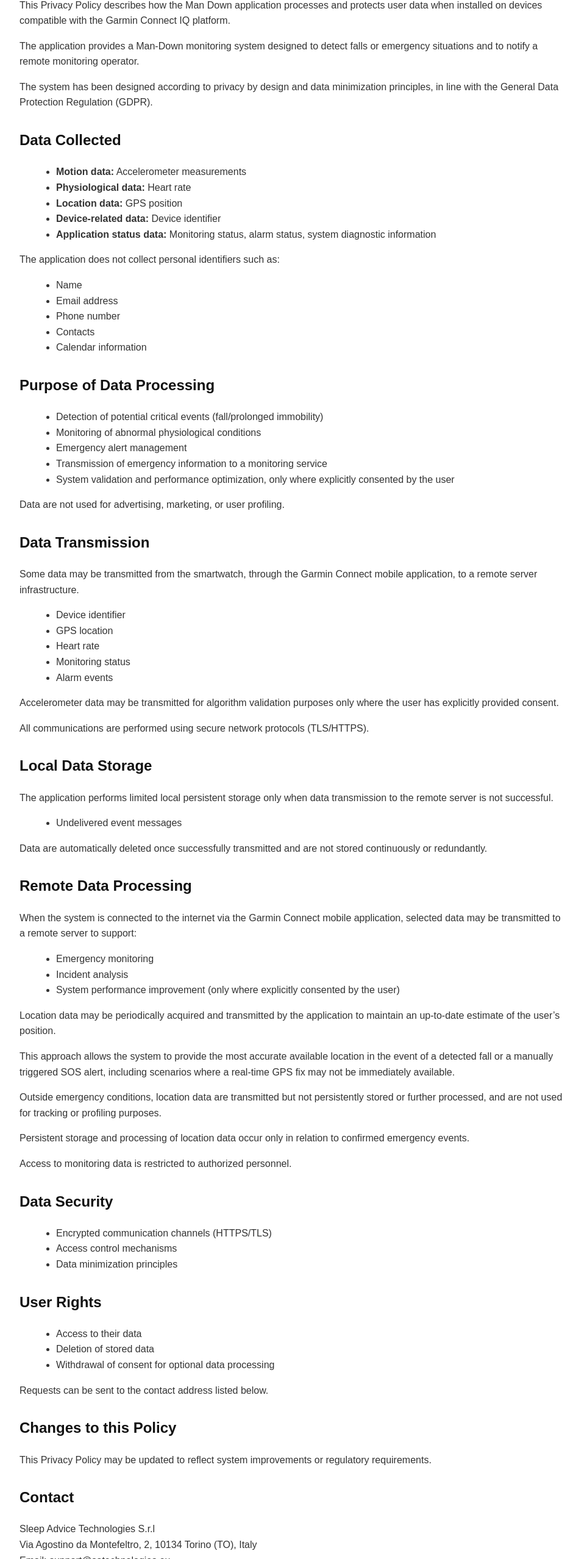
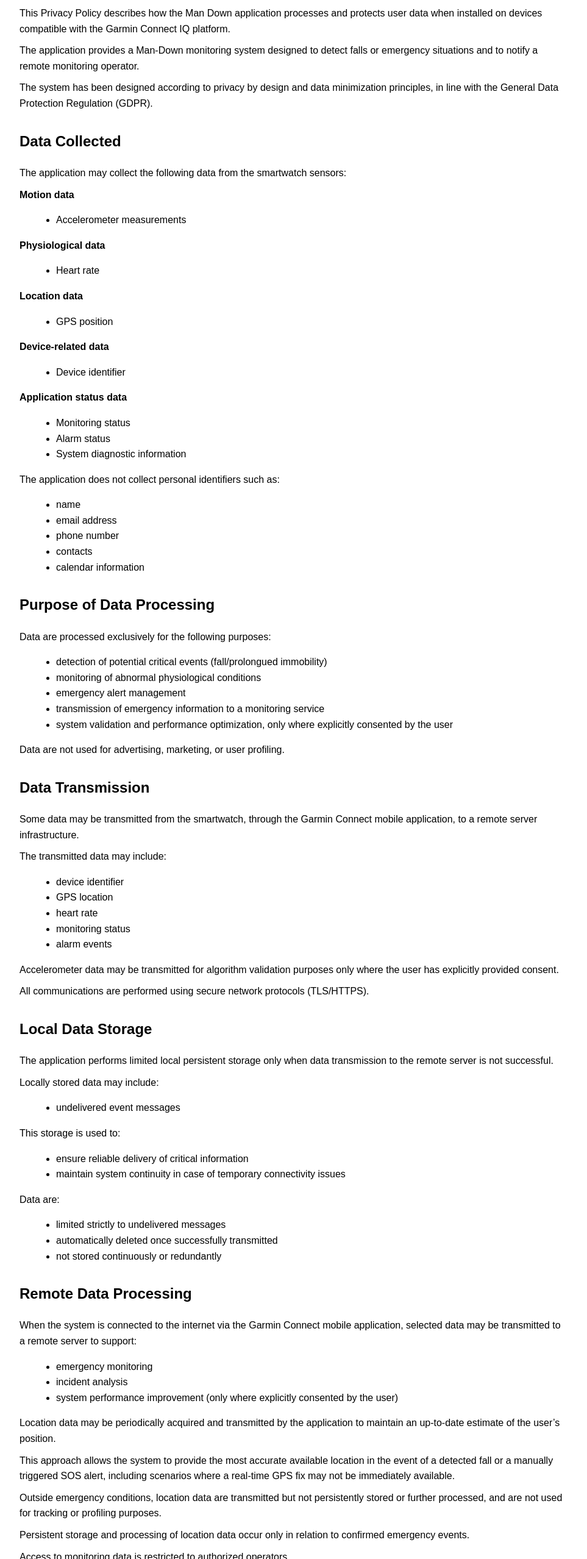
Before and after one commit to Sleep-Advice-Technologies-s-r-l/mandownCIQ-privacy, a plain HTML site: page index.html in a window 1280 px wide. Shown: the part 243-2800 px from the top of the page at 61% size, without its empty margins (158-1121 px from the left). Drawn offline with Linux system fonts and the light colour scheme.

Commit message:
Revise privacy policy and improve formatting
Updated privacy policy content and formatting.

```diff
--- a/index.html
+++ b/index.html
@@ -11,34 +11,29 @@
             margin: 40px auto;
             padding: 0 20px;
             line-height: 1.6;
-            color: #333;
-        }
-        h1, h2 {
-            color: #111;
+            color: #000;
         }
         h1 {
-            border-bottom: 2px solid #eee;
-            padding-bottom: 10px;
+            text-align: left;
+        }
+        h2 {
+            margin-top: 30px;
+        }
+        p {
+            margin: 10px 0;
         }
         ul {
             margin-left: 20px;
-        }
-        .section {
-            margin-top: 30px;
-        }
-        .footer {
-            margin-top: 50px;
-            font-size: 0.9em;
-            color: #666;
         }
     </style>
 </head>
 <body>
 
-<h1>Privacy Policy - Man Down</h1>
-<p><strong>Last update:</strong> March 2026</p>
+<h1>Privacy Policy</h1>
 
-<div class="section">
+<p><strong>Application Name:</strong> Man Down<br>
+<strong>Last update:</strong> March 2026</p>
+
 <h2>Introduction</h2>
 <p>
 This Privacy Policy describes how the Man Down application processes and protects user data when installed on devices compatible with the Garmin Connect IQ platform.
@@ -49,53 +44,70 @@
 <p>
 The system has been designed according to privacy by design and data minimization principles, in line with the General Data Protection Regulation (GDPR).
 </p>
-</div>
 
-<div class="section">
 <h2>Data Collected</h2>
+<p>The application may collect the following data from the smartwatch sensors:</p>
+
+<p><strong>Motion data</strong></p>
 <ul>
-<li><strong>Motion data:</strong> Accelerometer measurements</li>
-<li><strong>Physiological data:</strong> Heart rate</li>
-<li><strong>Location data:</strong> GPS position</li>
-<li><strong>Device-related data:</strong> Device identifier</li>
-<li><strong>Application status data:</strong> Monitoring status, alarm status, system diagnostic information</li>
+<li>Accelerometer measurements</li>
+</ul>
+
+<p><strong>Physiological data</strong></p>
+<ul>
+<li>Heart rate</li>
+</ul>
+
+<p><strong>Location data</strong></p>
+<ul>
+<li>GPS position</li>
+</ul>
+
+<p><strong>Device-related data</strong></p>
+<ul>
+<li>Device identifier</li>
+</ul>
+
+<p><strong>Application status data</strong></p>
+<ul>
+<li>Monitoring status</li>
+<li>Alarm status</li>
+<li>System diagnostic information</li>
 </ul>
 
 <p>The application does not collect personal identifiers such as:</p>
 <ul>
-<li>Name</li>
-<li>Email address</li>
-<li>Phone number</li>
-<li>Contacts</li>
-<li>Calendar information</li>
+<li>name</li>
+<li>email address</li>
+<li>phone number</li>
+<li>contacts</li>
+<li>calendar information</li>
 </ul>
-</div>
 
-<div class="section">
 <h2>Purpose of Data Processing</h2>
+<p>Data are processed exclusively for the following purposes:</p>
 <ul>
-<li>Detection of potential critical events (fall/prolonged immobility)</li>
-<li>Monitoring of abnormal physiological conditions</li>
-<li>Emergency alert management</li>
-<li>Transmission of emergency information to a monitoring service</li>
-<li>System validation and performance optimization, only where explicitly consented by the user</li>
+<li>detection of potential critical events (fall/prolongued immobility)</li>
+<li>monitoring of abnormal physiological conditions</li>
+<li>emergency alert management</li>
+<li>transmission of emergency information to a monitoring service</li>
+<li>system validation and performance optimization, only where explicitly consented by the user</li>
 </ul>
 
 <p>Data are not used for advertising, marketing, or user profiling.</p>
-</div>
 
-<div class="section">
 <h2>Data Transmission</h2>
 <p>
 Some data may be transmitted from the smartwatch, through the Garmin Connect mobile application, to a remote server infrastructure.
 </p>
 
+<p>The transmitted data may include:</p>
 <ul>
-<li>Device identifier</li>
+<li>device identifier</li>
 <li>GPS location</li>
-<li>Heart rate</li>
-<li>Monitoring status</li>
-<li>Alarm events</li>
+<li>heart rate</li>
+<li>monitoring status</li>
+<li>alarm events</li>
 </ul>
 
 <p>
@@ -105,33 +117,39 @@
 <p>
 All communications are performed using secure network protocols (TLS/HTTPS).
 </p>
-</div>
 
-<div class="section">
 <h2>Local Data Storage</h2>
 <p>
 The application performs limited local persistent storage only when data transmission to the remote server is not successful.
 </p>
 
+<p>Locally stored data may include:</p>
 <ul>
-<li>Undelivered event messages</li>
+<li>undelivered event messages</li>
 </ul>
 
-<p>
-Data are automatically deleted once successfully transmitted and are not stored continuously or redundantly.
-</p>
-</div>
+<p>This storage is used to:</p>
+<ul>
+<li>ensure reliable delivery of critical information</li>
+<li>maintain system continuity in case of temporary connectivity issues</li>
+</ul>
 
-<div class="section">
+<p>Data are:</p>
+<ul>
+<li>limited strictly to undelivered messages</li>
+<li>automatically deleted once successfully transmitted</li>
+<li>not stored continuously or redundantly</li>
+</ul>
+
 <h2>Remote Data Processing</h2>
 <p>
 When the system is connected to the internet via the Garmin Connect mobile application, selected data may be transmitted to a remote server to support:
 </p>
 
 <ul>
-<li>Emergency monitoring</li>
-<li>Incident analysis</li>
-<li>System performance improvement (only where explicitly consented by the user)</li>
+<li>emergency monitoring</li>
+<li>incident analysis</li>
+<li>system performance improvement (only where explicitly consented by the user)</li>
 </ul>
 
 <p>
@@ -151,51 +169,60 @@
 </p>
 
 <p>
-Access to monitoring data is restricted to authorized personnel.
+Access to monitoring data is restricted to authorized operators.
 </p>
-</div>
 
-<div class="section">
 <h2>Data Security</h2>
+<p>
+Appropriate technical and organizational measures are implemented to protect personal data, including:
+</p>
+
 <ul>
-<li>Encrypted communication channels (HTTPS/TLS)</li>
-<li>Access control mechanisms</li>
-<li>Data minimization principles</li>
+<li>encrypted communication channels (HTTPS/TLS)</li>
+<li>access control mechanisms</li>
+<li>data minimization principles</li>
+<li>controlled access to monitoring infrastructur</li>
 </ul>
-</div>
 
-<div class="section">
 <h2>User Rights</h2>
+<p>Users may request:</p>
 <ul>
-<li>Access to their data</li>
-<li>Deletion of stored data</li>
-<li>Withdrawal of consent for optional data processing</li>
+<li>access to their data</li>
+<li>deletion of stored data</li>
+<li>withdrawal of consent for optional data processing</li>
 </ul>
 
 <p>
 Requests can be sent to the contact address listed below.
 </p>
-</div>
 
-<div class="section">
 <h2>Changes to this Policy</h2>
 <p>
 This Privacy Policy may be updated to reflect system improvements or regulatory requirements.
 </p>
-</div>
+<p>
+Users are encouraged to review this document periodically.
+</p>
 
-<div class="section">
 <h2>Contact</h2>
 <p>
 Sleep Advice Technologies S.r.l<br>
-Via Agostino da Montefeltro, 2, 10134 Torino (TO), Italy<br>
+Operational headquarters: Via Agostino da Montefeltro, 2, 10134 Torino (TO), Italy<br>
+Registered office: Corso Rodolfo Montevecchio 46, 10129 Torino (TO), Italy<br>
 Email: support@satechnologies.eu
 </p>
-</div>
 
-<div class="footer">
-<p>© Sleep Advice Technologies S.r.l.</p>
-</div>
+<p>
+Sleep Advice Technologies s.r.l. is the sole owner of this document.
+</p>
+<p>
+It cannot be copied or transmitted to third parties without permission.
+</p>
+
+<p>
+Sleep Advice Technologies S.r.l.<br>
+Corso Rodolfo Montevecchio 46, 10129 Torino (TO) Italy
+</p>
 
 </body>
 </html>
```
